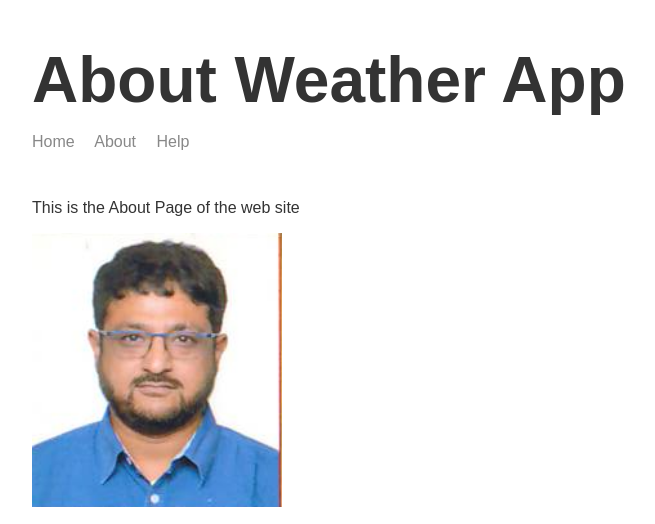
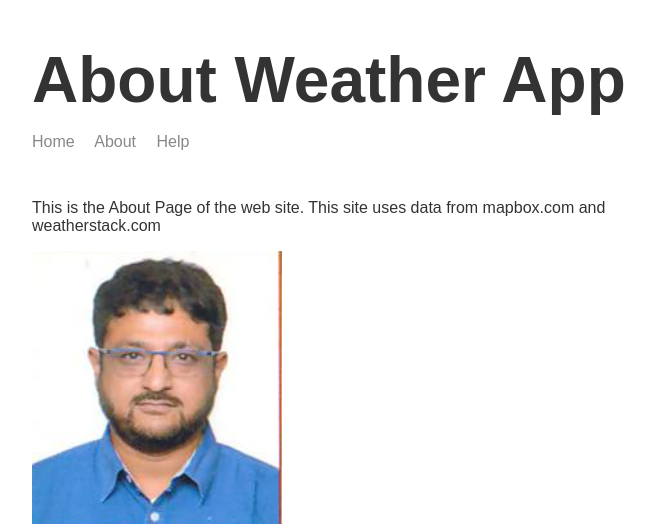
Before and after one commit to idreesaashi/weather, a Node server app: page /about in a window 1280 px wide. Shown: the top 524 px of the page, without its empty margins (283-938 px from the left). Run offline with Node 20, Linux system fonts and the light colour scheme.

Commit message:
Content for about page

```diff
--- a/templates/views/about.hbs
+++ b/templates/views/about.hbs
@@ -9,7 +9,7 @@
 <body>
     <div class="main-content">
         {{>header}}
-        <p>This is the About Page of the web site</p>
+        <p>This is the About Page of the web site. This site uses data from mapbox.com and weatherstack.com</p>
         <img class="portrait" src="./img/IdreesPhoto.png"/></br>
         </div>
     {{>footer}}
```
